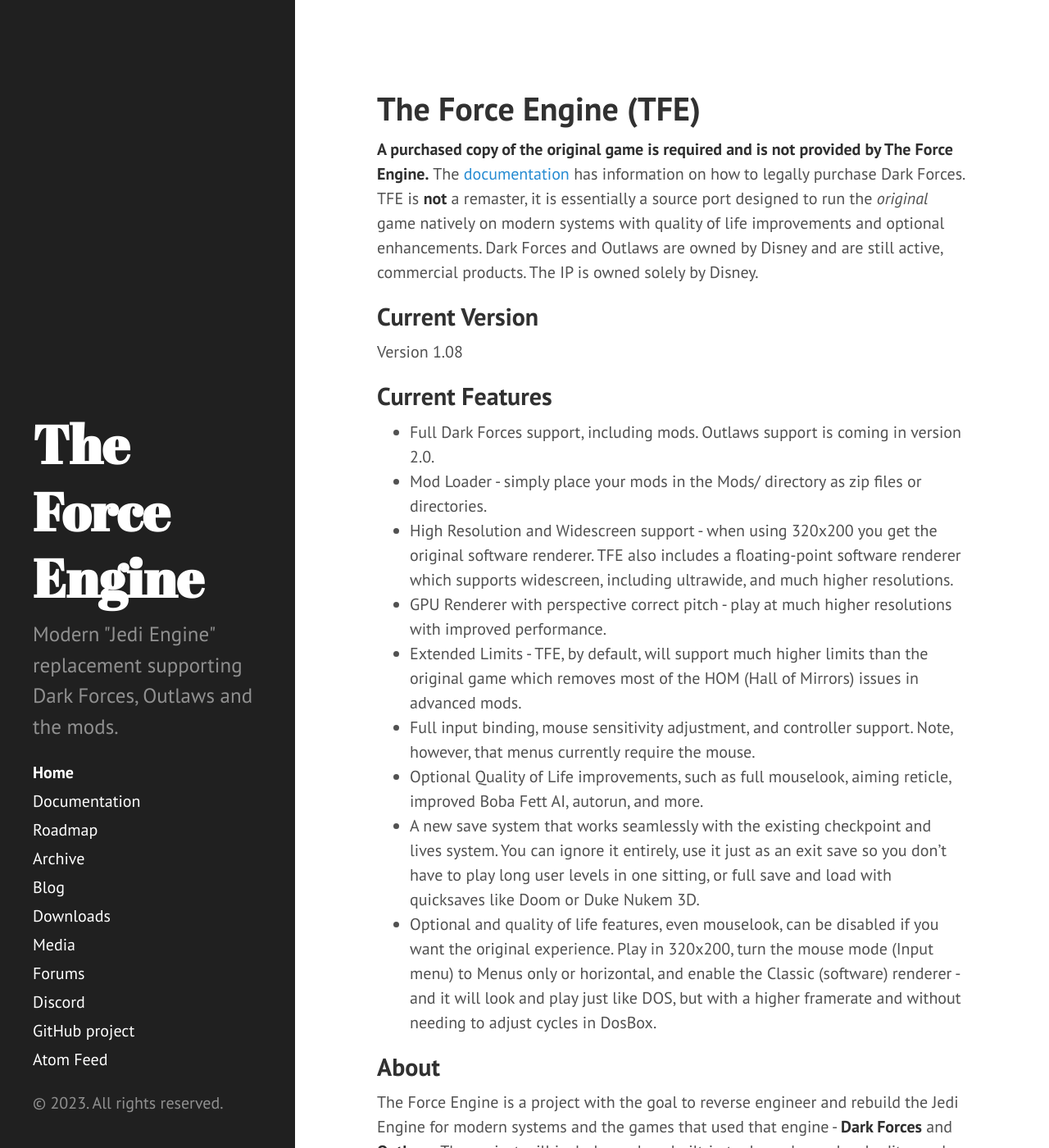
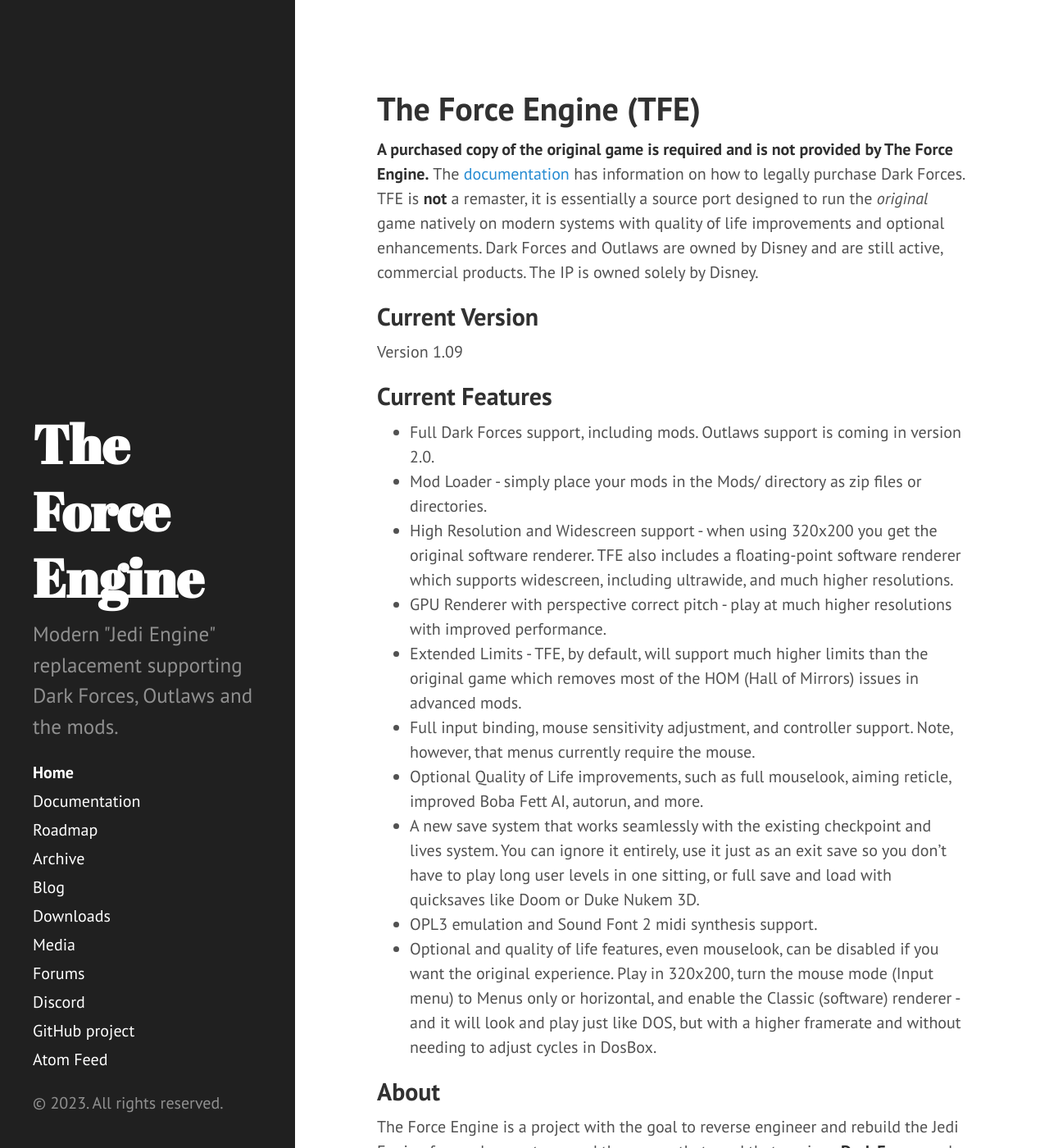
Before and after one commit to TheForceEngine/TheForceEngine.github.io, a Jekyll site: the page built from index.md, in a window 1280 px wide and 1400 px high. Shown: the whole window at 82% size. Built offline with Jekyll 4.4.1, drawn with Linux system fonts in a browser that asks for light colours.

Commit message:
Update index.md

```diff
--- a/index.md
+++ b/index.md
@@ -7,7 +7,7 @@
 **A purchased copy of the original game is required and is not provided by The Force Engine.** The [documentation](https://theforceengine.github.io/Documentation.html) has information on how to legally purchase Dark Forces. TFE is **not** a remaster, it is essentially a source port designed to run the *original* game natively on modern systems with quality of life improvements and optional enhancements. Dark Forces and Outlaws are owned by Disney and are still active, commercial products. The IP is owned solely by Disney.
 
 ## Current Version
-Version 1.08
+Version 1.09
 
 ## Current Features
 * Full Dark Forces support, including mods. Outlaws support is coming in version 2.0.
@@ -18,6 +18,7 @@
 * Full input binding, mouse sensitivity adjustment, and controller support. Note, however, that menus currently require the mouse.
 * Optional Quality of Life improvements, such as full mouselook, aiming reticle, improved Boba Fett AI, autorun, and more.
 * A new save system that works seamlessly with the existing checkpoint and lives system. You can ignore it entirely, use it just as an exit save so you don't have to play long user levels in one sitting, or full save and load with quicksaves like Doom or Duke Nukem 3D.
+* OPL3 emulation and Sound Font 2 midi synthesis support.
 * Optional and quality of life features, even mouselook, can be disabled if you want the original experience. Play in 320x200, turn the mouse mode (Input menu) to Menus only or horizontal, and enable the Classic (software) renderer - and it will look and play just like DOS, but with a higher framerate and without needing to adjust cycles in DosBox.
 
 ## About
```
